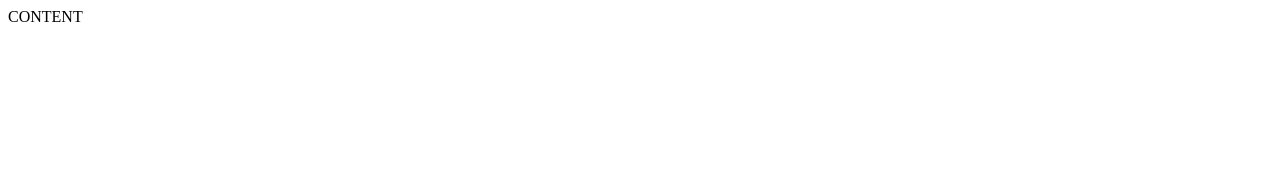
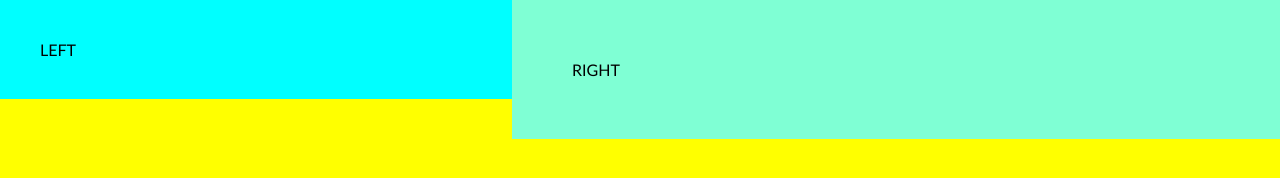
Before and after one commit to EgleNem/5-sign-up, a website: page index.html in a window 1280 px wide. Drawn offline with Linux system fonts and the light colour scheme.

Commit message:
Class added

```diff
--- /dev/null
+++ b/css/main.css
@@ -0,0 +1,30 @@
+body,
+body * {
+    margin:0%;
+    padding: 0%;
+    vertical-align: top;
+    box-sizing: border-box;
+    background-color: yellow;
+    font-family: 'Gill Sans', 'Gill Sans MT', Calibri, 'Trebuchet MS', sans-serif;
+}
+container {
+width: 800px;
+margin-left: calc(50% - 400px);
+margin-top: 100px;
+}
+
+.left-column{
+    float: left;
+    width: 40%;
+    background-color: aqua;
+    padding: 40px;
+
+}
+
+.right-column{
+    float: right;
+    width: 60%;
+    background-color: aquamarine;
+    padding: 60px;
+
+}
--- a/index.html
+++ b/index.html
@@ -5,8 +5,16 @@
     <meta http-equiv="X-UA-Compatible" content="IE=edge">
     <meta name="viewport" content="width=device-width, initial-scale=1.0">
     <title>Sign up</title>
+    <link rel="stylesheet" href="/css/main.css">
 </head>
 <body>
-    CONTENT
+    <main class="container">
+        <div class="left-column">
+             LEFT
+         </div>
+         <div class="right-column">
+             RIGHT
+         </div>
+    </main>
 </body>
 </html>
```
